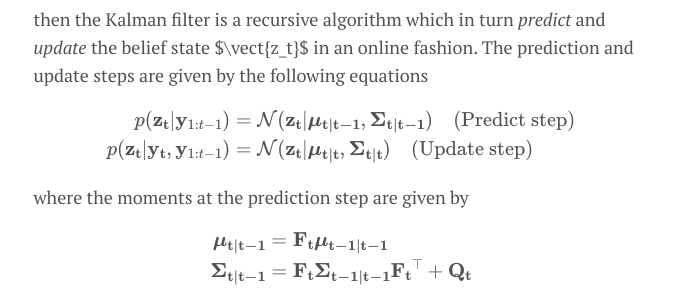
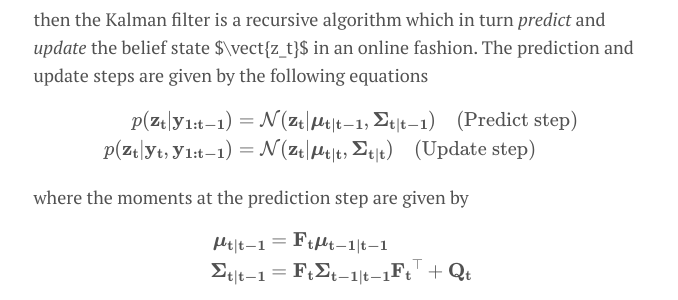
Before and after one commit to CallmeQuant/CallmeQuant.github.io, a Jekyll site: the page built from _posts/2024-07-20-kalman-filter.md, in a window 1280 px wide and 900 px high, scrolled down 1518 px. Shown: the part 150-450 px from the top of the window, without its empty margins (299-977 px from the left). Built offline with Jekyll 4.4.1, drawn with Linux system fonts in a browser that asks for light colours; formulas are drawn with MathJax 3; some of the changed text lies outside the part shown.

Commit message:
Fix typos

```diff
--- a/_posts/2024-07-20-kalman-filter.md
+++ b/_posts/2024-07-20-kalman-filter.md
@@ -1,6 +1,6 @@
 ---
 layout: post
-title: "A quick look at Kalman Filter"
+title: "A quick look at Kalman filter"
 author: "Binh Ho"
 categories: Statistics
 blurb: "The Kalman filter, a cornerstone in estimation theory, is a powerful algorithm that excels at inferring the hidden state of a system based on noisy measurements. "
@@ -123,8 +123,8 @@
 
 $$
 \begin{align*}
-p(\vect{z_{t}} \lvert \vect{y}_{1:t-1}) &= \Ncal(\vect{z_t} \lvert \vect{\mu_{t \lvert t-1}}, \vect{\Sigma_{t \lvert t-1}}) \quad (\text{Predict step}) \\
-p(\vect{z_{t}} \lvert \vect{y_t}, \vect{y}_{1:t-1}) &= \Ncal(\vect{z_t} \lvert \vect{\mu_{t \lvert t}}, \vect{\Sigma_{t \lvert t}}) \quad (\text{Update step})
+p(\vect{z_{t}} \lvert \vect{y_{1:t-1}}) &= \Ncal(\vect{z_t} \lvert \vect{\mu_{t \lvert t-1}}, \vect{\Sigma_{t \lvert t-1}}) \quad (\text{Predict step}) \\
+p(\vect{z_{t}} \lvert \vect{y_t}, \vect{y_{1:t-1}}) &= \Ncal(\vect{z_t} \lvert \vect{\mu_{t \lvert t}}, \vect{\Sigma_{t \lvert t}}) \quad (\text{Update step})
 \end{align*}
 $$
 
```
